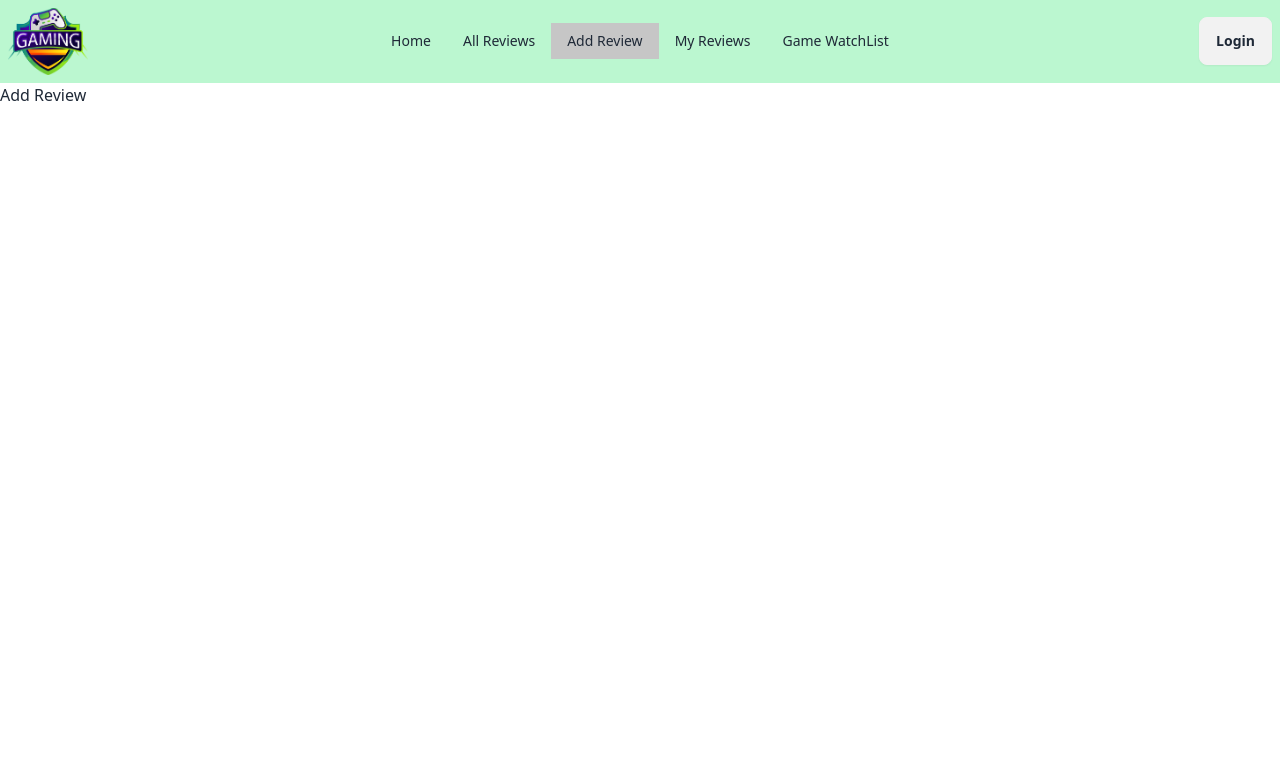
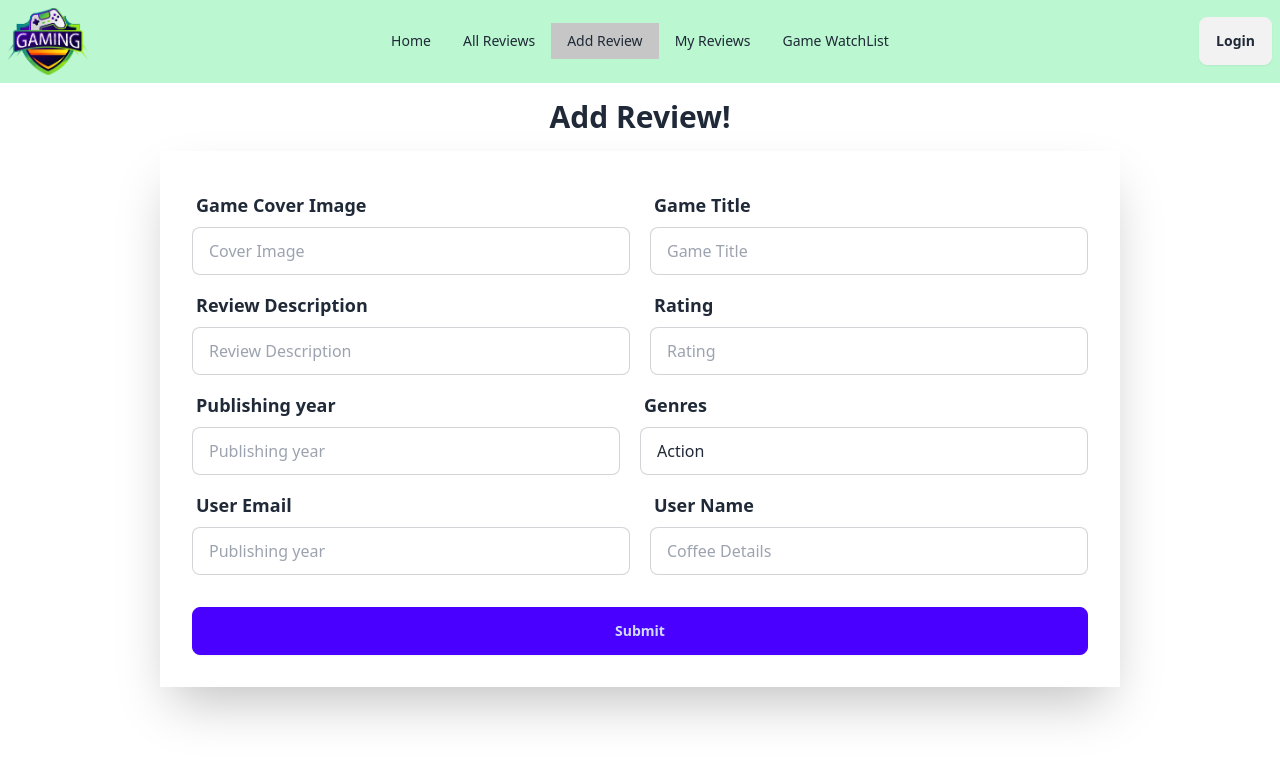
Before and after one commit to khokanChakma/chill-gamer-client, a React (Vite) app: page /addReviews in a window 1280 px wide. Shown: the top 760 px of the page. Built offline with nearby package versions, Linux system fonts and the light colour scheme; no server answers.

Commit message:
all reviews rout done

```diff
--- /dev/null
+++ b/src/components/CardReview.jsx
@@ -0,0 +1,26 @@
+import React from 'react';
+import { Link } from 'react-router-dom';
+
+const CardReview = ({ review }) => {
+    const { coverImage, title, name, rating, genres } = review;
+    return (
+        <div className="card card-compact bg-base-100 w-full shadow-xl">
+            <figure>
+                <img
+                    className='h-[300px]'
+                    src={coverImage}
+                    alt="games" />
+            </figure>
+            <div className="card-body">
+                <h2 className="card-title text-2xl">{title}</h2>
+                <p className='text-xl'>Genres:{genres}</p>
+                <p className='text-xl'>Rating:{rating}</p>
+                <div className="card-actions">
+                    <button className="btn btn-primary">Buy Now</button>
+                </div>
+            </div>
+        </div>
+    );
+};
+
+export default CardReview;
--- a/src/components/Navber.jsx
+++ b/src/components/Navber.jsx
@@ -25,7 +25,7 @@ const Navber = () => {
                     </div>
                     <ul
                         tabIndex={0}
-                        className="menu menu-sm dropdown-content bg-base-100 rounded-box z-[1] mt-3 w-52 p-2 shadow">
+                        className="menu menu-sm dropdown-content bg-base-100 rounded-box z-[50] mt-3 w-52 p-2 shadow">
                         <NavLink to='/'><li><a>Home</a></li></NavLink>
                         <NavLink to='/allReviews'><li><a>All Reviews</a></li></NavLink>
                         <NavLink to='/addReviews'><li><a>Add Review</a></li></NavLink>
--- a/src/pages/AddReview.jsx
+++ b/src/pages/AddReview.jsx
@@ -1,8 +1,134 @@
+import { useContext } from "react";
+import { AuthContext } from "../authprovider/AuthProvider";
+import Swal from "sweetalert2";
 
 const AddReview = () => {
+    const {user} = useContext(AuthContext)
+    const userName = user?.displayName;
+    const userEmail =user?.email;
+    console.log(userName,userEmail);
+
+    const handleSubmit = e =>{
+        e.preventDefault();
+        const form = e.target;
+        const coverImage = form.coverImage.value;
+        const title = form.title.value;
+        const review = form.review.value;
+        const rating = form.rating.value;
+        const year = form.year.value;
+        const genres = form.genres.value;
+        const email = form.email.value;
+        const name = form.name.value;
+        const newData = {
+            coverImage: coverImage,
+            title: title,
+            review: review,
+            rating: rating,
+            year: year,
+            genres: genres,
+            email: email,
+            name: name
+        }
+        fetch('http://localhost:5000/reviews', {
+            method: 'POST',
+            headers: {
+                'content-type': 'application/json'
+            },
+            body: JSON.stringify(newData)
+        })
+            .then(res => res.json())
+            .then(result => {
+                console.log(result)
+                if (result.insertedId) {
+                    Swal.fire({
+                        icon: "success",
+                        title: "review successfully added",
+                    });
+                }
+            })
+
+
+    }
+
     return (
-        <div>
-            Add Review
+        <div className=''>
+            <div className="text-center p-4">
+                <h1 className="text-3xl font-bold">Add Review!</h1>
+            </div>
+            <div className="md:w-3/4 mx-auto card rounded-none bg-base-100 w-full shrink-0 shadow-2xl">
+                <form onSubmit={handleSubmit} className="card-body">
+                    {/* Cover Image and title row */}
+                    <div className='flex flex-col lg:flex-row gap-5'>
+                        <div className="form-control flex-1">
+                            <label className="label">
+                                <span className="label-text text-lg font-semibold">Game Cover Image</span>
+                            </label>
+                            <input type="text" name='coverImage' placeholder="Cover Image" className="input input-bordered" required />
+                        </div>
+                        <div className="form-control flex-1">
+                            <label className="label">
+                                <span className="label-text text-lg font-semibold">Game Title</span>
+                            </label>
+                            <input type="text" name='title' placeholder="Game Title" className="input input-bordered" required />
+                        </div>
+                    </div>
+                    {/* review and rating row */}
+                    <div className='flex flex-col lg:flex-row gap-5'>
+                        <div className="form-control flex-1">
+                            <label className="label">
+                                <span className="label-text text-lg font-semibold">Review Description</span>
+                            </label>
+                            <input type="text" name='review' placeholder="Review Description" className="input input-bordered" required />
+                        </div>
+                        <div className="form-control flex-1">
+                            <label className="label">
+                                <span className="label-text text-lg font-semibold">Rating</span>
+                            </label>
+                            <input type="text" name='rating' placeholder="Rating" className="input input-bordered" required />
+                        </div>
+                    </div>
+                    {/* publishing year and genres row */}
+                    <div className='flex flex-col lg:flex-row gap-5'>
+                        <div className="form-control flex-1">
+                            <label className="label">
+                                <span className="label-text text-lg font-semibold">Publishing year</span>
+                            </label>
+                            <input type="text" name='year' placeholder="Publishing year" className="input input-bordered" required />
+                        </div>
+                        <div className="form-control md:w-1/2">
+                            <label className="label">
+                                <span className="label-text text-lg font-semibold">Genres</span>
+                            </label>
+                            <select className="input input-bordered" name="genres">
+                                <option value='action'>Action</option>
+                                <option value='adventure'>Adventure</option>
+                                <option value='sport'>Sport</option>
+                                <option value='fighting'>Fighting</option>
+                                <option value='racing'>Racing</option>
+                                <option value='shooter'>Shooter</option>
+                            </select>
+                        </div>
+                    </div>
+                    {/* user email and name row */}
+                    <div className='flex flex-col lg:flex-row gap-5'>
+                        <div className="form-control flex-1">
+                            <label className="label">
+                                <span className="label-text text-lg font-semibold">User Email</span>
+                            </label>
+                            <input type="text" name='email'value={userEmail}  placeholder="Publishing year" className="input input-bordered" required />
+                        </div>
+                        <div className="form-control flex-1">
+                            <label className="label">
+                                <span className="label-text text-lg font-semibold">User Name</span>
+                            </label>
+                            <input type="text" name='name' value={userName} placeholder="Coffee Details" className="input input-bordered" required />
+                        </div>
+                    </div>
+                    <div className="form-control mt-6">
+                        <button className="btn btn-primary">Submit</button>
+                    </div>
+                </form>
+            </div>
         </div>
     );
 };
--- a/src/pages/AllReviews.jsx
+++ b/src/pages/AllReviews.jsx
@@ -1,8 +1,15 @@
+import { useLoaderData } from "react-router-dom";
+import CardReview from "../components/CardReview";
 
 const AllReviews = () => {
+    const allReviews = useLoaderData()
     return (
-        <div>
-            All Reviews
+        <div className="pt-6 bg-[#5de1ff]">
+            <div className="grid grid-cols-1 md:grid-cols-2 lg:grid-cols-3 gap-4 p-4">
+                {
+                    allReviews.map(review => <CardReview key={review._id} review={review}></CardReview>)
+                }
+            </div>
         </div>
     );
 };
--- a/src/pages/Login.jsx
+++ b/src/pages/Login.jsx
@@ -1,25 +1,26 @@
 import { useContext } from "react";
-import { Link } from "react-router-dom";
+import { Link, useLocation, useNavigate } from "react-router-dom";
 import { AuthContext } from "../authprovider/AuthProvider";
 
 const Login = () => {
     const {userLogin,setUser} = useContext(AuthContext);
+    const location = useLocation();
+    const navigate = useNavigate();
 
     const handleLoginSubmit = e =>{
         e.preventDefault();
         const form = e.target;
         const email = form.email.value;
         const password = form.password.value;
-        console.log(email,password);
 
         userLogin(email,password)
         .then(result => {
             const user = result.user;
             setUser(user)
-            console.log(user)
+            navigate(location?.state ? location.state : '/')
         })
         .then(error =>{
-            console.log(error.message)
+            console.log(error)
         })
     }
 
--- a/src/pages/MyReviews.jsx
+++ b/src/pages/MyReviews.jsx
@@ -2,7 +2,7 @@
 const MyReviews = () => {
     return (
         <div>
-            My Reviews
+
         </div>
     );
 };
--- a/src/pages/Register.jsx
+++ b/src/pages/Register.jsx
@@ -72,7 +72,6 @@ const Register = () => {
                     displayName: displayName,
                     email: email,
                 }
-                console.log(userData);
                 Swal.fire({
                     title: 'success!',
                     text: 'Register is successfully',
--- a/src/router/Router.jsx
+++ b/src/router/Router.jsx
@@ -14,31 +14,32 @@ const Router = createBrowserRouter([
         element: <Mainlayout></Mainlayout>,
         children: [
             {
-            path:'/',
+                path: '/',
                 element: <Home></Home>
             },
             {
-            path:'/allReviews',
-            element: <AllReviews></AllReviews>
+                path: '/allReviews',
+                element: <AllReviews></AllReviews>,
+                loader: () => fetch('http://localhost:5000/reviews')
             },
             {
-            path:'/addReviews',
+                path: '/addReviews',
                 element: <AddReview></AddReview>
             },
             {
-            path:'/myReviews',
+                path: '/myReviews',
                 element: <MyReviews></MyReviews>
             },
             {
-            path:'/gameWatchList',
+                path: '/gameWatchList',
                 element: <GameWatchList></GameWatchList>
             },
             {
-            path:'/login',
+                path: '/login',
                 element: <Login></Login>
             },
             {
-            path:'/register',
+                path: '/register',
                 element: <Register></Register>
             },
         ]
```
Lines whose indentation alone changed are shown as unchanged.
